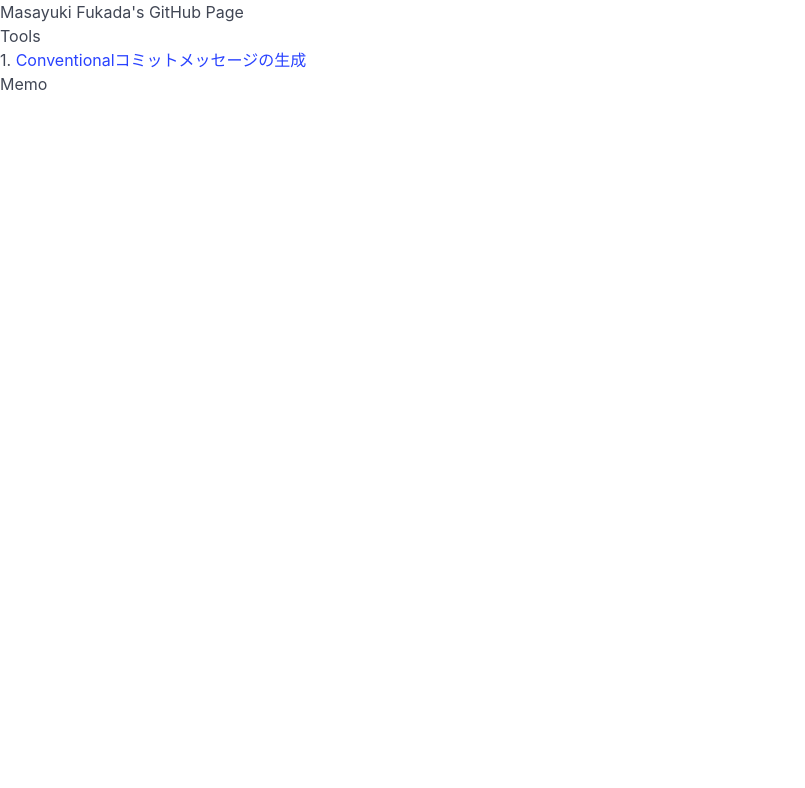
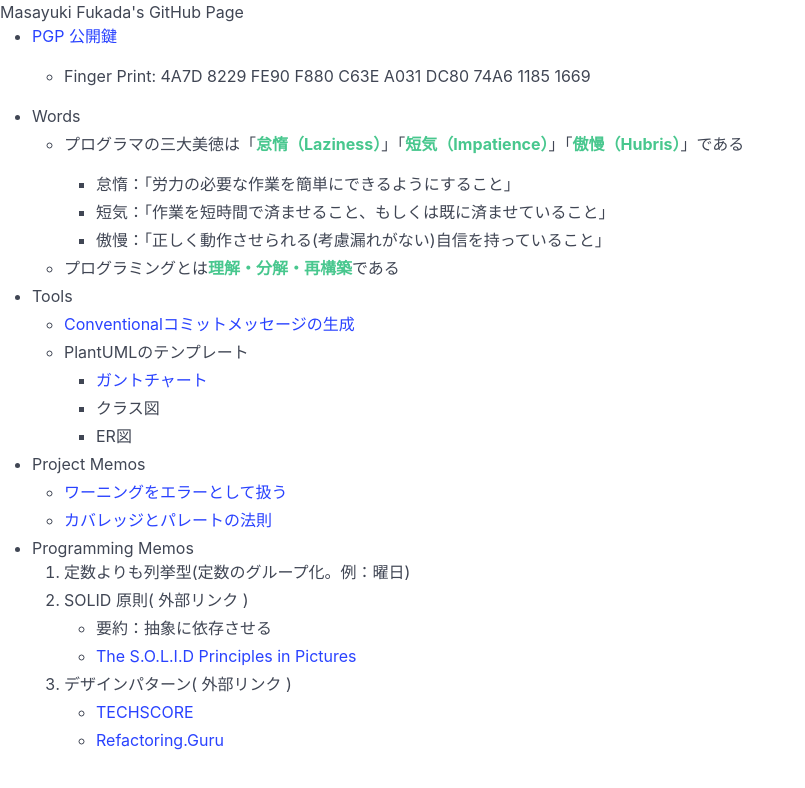
Before and after one commit to MasayukiFukada/MasayukiFukada.github.io, a plain HTML site: page index.html in a window 1280 px wide. Shown: the whole page, without its empty margins (0-805 px from the left). Drawn offline with nearby package versions, Linux system fonts and the light colour scheme.

Commit message:
途中更新

```diff
--- a/index.html
+++ b/index.html
@@ -11,15 +11,113 @@
   </head>
   <body>
     <h1>Masayuki Fukada's GitHub Page</h1>
+    <div class="content">
       <ul>
         <li>
+          <a href="https://t.co/BKblDk51vk">PGP 公開鍵</a>
+        </li>
+        <ul>
+          <li>
+            Finger Print: 4A7D 8229 FE90 F880 C63E A031 DC80 74A6 1185 1669
+          </li>
+        </ul>
+      </ul>
+      <ul>
+        <li>
+          Words
+          <ul>
+            <li>
+              プログラマの三大美徳は「<label
+                class="has-text-success has-text-weight-bold"
+                >怠惰（Laziness）</label
+              >」「<label class="has-text-success has-text-weight-bold"
+                >短気（Impatience）</label
+              >」「<label class="has-text-success has-text-weight-bold"
+                >傲慢（Hubris）</label
+              >」である
+              <ul>
+                <li>怠惰：「労力の必要な作業を簡単にできるようにすること」</li>
+                <li>
+                  短気：「作業を短時間で済ませること、もしくは既に済ませていること」
+                </li>
+                <li>
+                  傲慢：「正しく動作させられる(考慮漏れがない)自信を持っていること」
+                </li>
+              </ul>
+            </li>
+            <li>
+              プログラミングとは<label
+                class="has-text-success has-text-weight-bold"
+                >理解・分解・再構築</label
+              >である
+            </li>
+          </ul>
+        </li>
+        <li>
           Tools
+          <ul>
+            <li>
+              <a href="./commit_message.html"
+                >Conventionalコミットメッセージの生成</a
+              >
+            </li>
+            <li>
+              PlantUMLのテンプレート
+              <ul>
+                <li><a href="gantto_template.pu">ガントチャート</a></li>
+                <li>クラス図</li>
+                <li>ER図</li>
+              </ul>
+            </li>
+          </ul>
+        </li>
+        <li>
+          Project Memos
+          <ul>
+            <li>
+              <a href="./project_memo_warnings.html">
+                ワーニングをエラーとして扱う
+              </a>
+            </li>
+            <li>
+              <a href="./project_memo_coverage.html">
+                カバレッジとパレートの法則</a
+              >
+            </li>
+          </ul>
+        </li>
+        <li>
+          Programming Memos
           <ol>
-          1.
-          <a href="commit_message.html">Conventionalコミットメッセージの生成</a>
+            <li>定数よりも列挙型(定数のグループ化。例：曜日)</li>
+            <li>
+              SOLID 原則( 外部リンク )
+              <ul>
+                <li>要約：抽象に依存させる</li>
+                <li>
+                  <a
+                    href="https://medium.com/backticks-tildes/the-s-o-l-i-d-principles-in-pictures-b34ce2f1e898"
+                    >The S.O.L.I.D Principles in Pictures</a
+                  >
+                </li>
+              </ul>
+            </li>
+            <li>
+              デザインパターン( 外部リンク )
+              <ul>
+                <li>
+                  <a href="https://www.techscore.com/tech/DesignPattern/"
+                    >TECHSCORE</a
+                  >
+                </li>
+                <li>
+                  <a href="https://refactoring.guru/ja">Refactoring.Guru</a>
+                </li>
+              </ul>
+            </li>
           </ol>
         </li>
-      <li>Memo</li>
       </ul>
+    </div>
   </body>
 </html>
--- /dev/null
+++ b/project_memo_coverage.html
@@ -0,0 +1,64 @@
+<!DOCTYPE html>
+<html>
+  <head>
+    <meta charset="utf-8" />
+    <meta name="viewport" content="width=device-width, initial-scale=1" />
+    <title>Masayuki Fukada GitHub page</title>
+    <link
+      rel="stylesheet"
+      href="https://cdnjs.cloudflare.com/ajax/libs/bulma/1.0.1/css/bulma.min.css"
+    />
+  </head>
+  <body>
+    <h1>カバレッジとパレートの法則</h1>
+    <div class="content">
+      <ul>
+        <li>
+          <label class="has-text-link has-text-weight-bold"
+            >パレートの法則</label
+          >
+          <ul>
+            <li>
+              全体の成果の8割が全体の2割の要素によって生み出されているという経験則
+            </li>
+            <li>
+              全体の２割を改善すれば８割が良くなる可能性があるので、どこが該当する２割か見極める
+              <ul>
+                <li>不具合・障害がどこに集中しているかを知る</li>
+              </ul>
+            </li>
+          </ul>
+        </li>
+        <li>
+          対策
+          <ul>
+            <li>
+              <label class="has-text-success has-text-weight-bold"
+                >過度なカバレッジを目指さない</label
+              >
+              <ul>
+                <li>
+                  カバレッジ 70%
+                  などを目指すと、「単純なセッターのテスト」の様な効果の薄いテストも行われがち
+                </li>
+                <li>
+                  単純なものを除き、全体に対し重要なロジックを２割以上テストしていれば上等と捉える
+                </li>
+              </ul>
+            </li>
+            <li>
+              <label class="has-text-success has-text-weight-bold"
+                >効率的で効果的なテストを行う</label
+              >
+              <ul>
+                <li>
+                  データや条件により変化が起こる部分(分岐や繰り返し)が行われている処理に対象を絞る
+                </li>
+              </ul>
+            </li>
+          </ul>
+        </li>
+      </ul>
+    </div>
+  </body>
+</html>
```
Also changed, not shown: project_memo_warnings.html (added, +118 -0 lines), 1 other file. Lines whose indentation alone changed are shown as unchanged.
